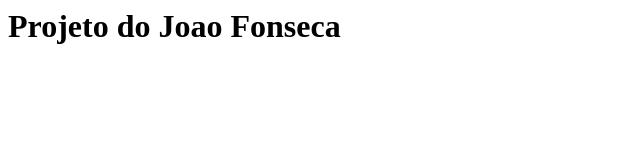
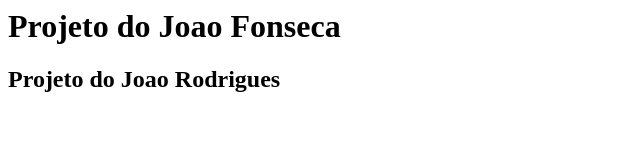
Before and after one commit to kelvisbefore/curso-git-alura, a plain HTML site: page index.html in a window 1280 px wide. Shown: the whole page, without its empty margins (0-640 px from the left). Drawn offline with Linux system fonts and the light colour scheme.

```diff
--- a/index.html
+++ b/index.html
@@ -2,5 +2,6 @@
     <head></head>
     <body>
         <h1>Projeto do Joao Fonseca</h1>
+        <h2>Projeto do Joao Rodrigues</h2>
     </body>
 </html>
```
